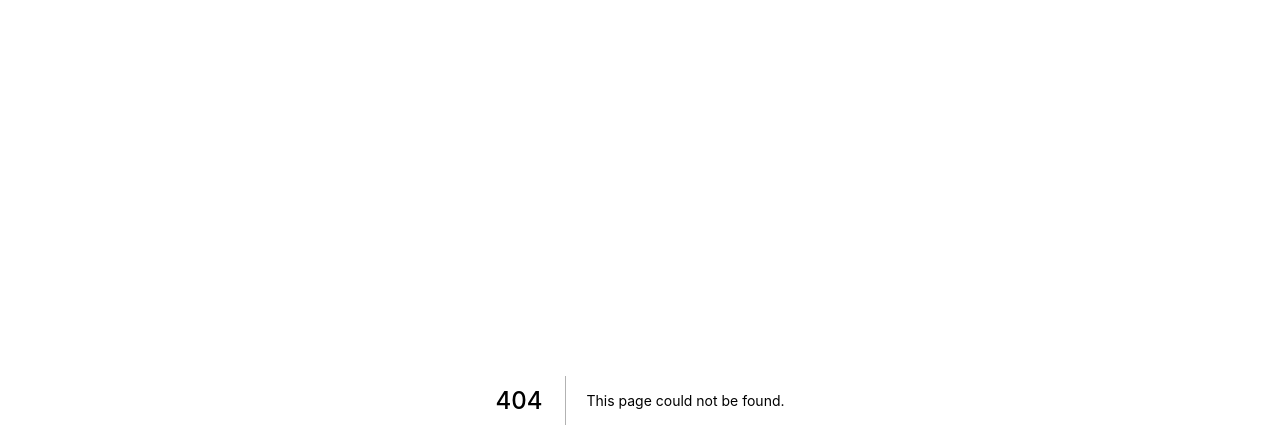
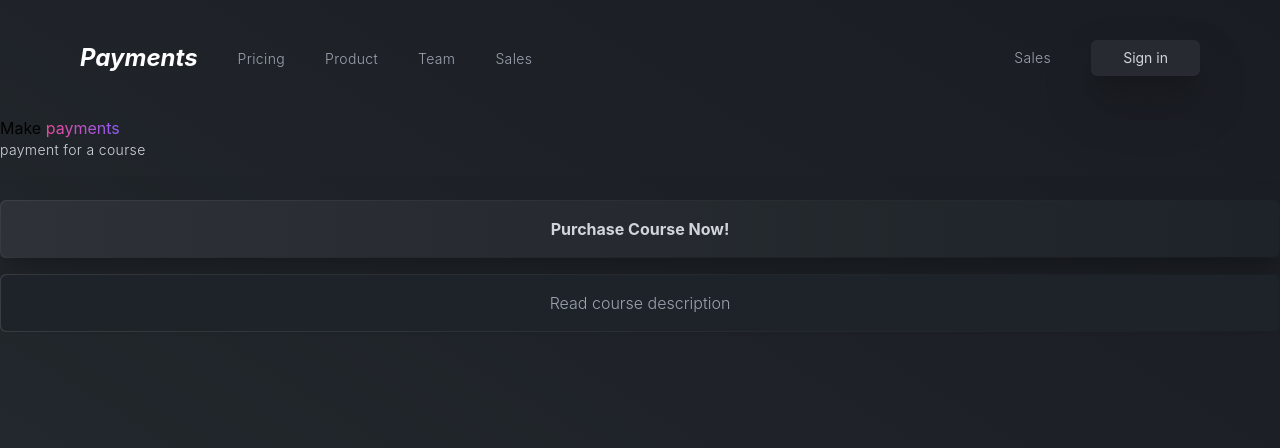
Before and after one commit to Snap96/https---github.com-Snap96-Elite-Academy, a Next.js app: page /payment in a window 1280 px wide. Before the commit this address had no page. Shown: the top 448 px of the page. Built offline with nearby package versions, Linux system fonts and the light colour scheme.

Commit message:
Add files via upload

```diff
--- /dev/null
+++ b/components/Element.js
@@ -0,0 +1,10 @@
+import React from "react";
+
+export const Element = ({ className }) => {
+  return (
+    <div
+      style={{ backfaceVisibility: "hidden", outline: "1px solid transparent" }}
+      className={`hidden md:block absolute  h-[50px] w-[300px] bg-white z-0 transform -skew-x-12 -rotate-12 ${className}`}
+    ></div>
+  );
+};
--- /dev/null
+++ b/components/Navbar.js
@@ -0,0 +1,52 @@
+import React from "react";
+export const Navbar = () => {
+  return (
+    <div className="flex flex-row items-center  justify-between px-20 py-10">
+      <div className="flex flex-row items-center">
+        <h1 className="font-bold italic text-2xl text-white mr-10">Payments</h1>
+        <ul className="flex flex-row space-x-10">
+          <li>
+            <a
+              href="#"
+              className="text-gray-400 text-sm tracking-wide font-light"
+            >
+              Pricing
+            </a>
+          </li>
+          <li>
+            <a
+              href="#"
+              className="text-gray-400 text-sm tracking-wide font-light"
+            >
+              Product
+            </a>
+          </li>
+          <li>
+            <a
+              href="#"
+              className="text-gray-400 text-sm tracking-wide font-light"
+            >
+              Team
+            </a>
+          </li>
+          <li>
+            <a
+              href="#"
+              className="text-gray-400 text-sm tracking-wide font-light"
+            >
+              Sales
+            </a>
+          </li>
+        </ul>
+      </div>
+      <div className="flex flex-row space-x-10 items-center">
+        <a href="#" className="text-gray-400 text-sm tracking-wide font-light">
+          Sales
+        </a>
+        <button className="bg-[#272A30] text-gray-300 px-8 text-sm py-2 rounded-md shadow-xl drop-shadow-2xl">
+          Sign in
+        </button>
+      </div>
+    </div>
+  );
+};
--- a/next.config.js
+++ b/next.config.js
@@ -1,6 +1,3 @@
-/** @type {import('next').NextConfig} */
-const nextConfig = {
+module.exports = {
   reactStrictMode: true,
 }
-
-module.exports = nextConfig
--- /dev/null
+++ b/pages/api/razorpay.js
@@ -0,0 +1,38 @@
+const Razorpay = require("razorpay");
+const shortid = require("shortid");
+
+export default async function handler(req, res) {
+  if (req.method === "POST") {
+    // Initialize razorpay object
+    const razorpay = new Razorpay({
+      key_id: process.env.RAZORPAY_KEY,
+      key_secret: process.env.RAZORPAY_SECRET,
+    });
+
+    // Create an order -> generate the OrderID -> Send it to the Front-end
+    // Also, check the amount and currency on the backend (Security measure)
+    const payment_capture = 1;
+    const amount = 499;
+    const currency = "ZAR";
+    const options = {
+      amount: (amount * 100).toString(),
+      currency,
+      receipt: shortid.generate(),
+      payment_capture,
+    };
+
+    try {
+      const response = await razorpay.orders.create(options);
+      res.status(200).json({
+        id: response.id,
+        currency: response.currency,
+        amount: response.amount,
+      });
+    } catch (err) {
+      console.log(err);
+      res.status(400).json(err);
+    }
+  } else {
+    // Handle any other HTTP method
+  }
+}
--- /dev/null
+++ b/pages/payment.js
@@ -0,0 +1,113 @@
+import Head from "next/head";
+import Image from "next/image";
+import { Element } from "../components/Element";
+import { Navbar } from "../components/Navbar";
+import styles from "../styles/Home.module.css";
+
+export default function Home() {
+  const makePayment = async () => {
+    console.log("here...");
+    const res = await initializeRazorpay();
+
+    if (!res) {
+      alert("Razorpay SDK Failed to load");
+      return;
+    }
+
+    // Make API call to the serverless API
+    const data = await fetch("/api/razorpay", { method: "POST" }).then((t) =>
+      t.json()
+    );
+    console.log(data);
+    var options = {
+      key: process.env.RAZORPAY_KEY, // Enter the Key ID generated from the Dashboard
+      name: "Elite academy",
+      currency: data.currency,
+      amount: data.amount,
+      order_id: data.id,
+      description: "payment for course",
+
+      handler: function (response) {
+        // Validate
+        alert(response.razorpay_payment_id);
+        alert(response.razorpay_order_id);
+        alert(response.razorpay_signature);
+      },
+      prefill: {
+        name: "elite academy",
+        email: "rkgcodes@gmail.com",
+        contact: "+279 999 9999",
+      },
+    };
+
+    const paymentObject = new window.Razorpay(options);
+    paymentObject.open();
+  };
+  const initializeRazorpay = () => {
+    return new Promise((resolve) => {
+      const script = document.createElement("script");
+      script.src = "https://checkout.razorpay.com/v1/checkout.js";
+      // document.body.appendChild(script);
+
+      script.onload = () => {
+        resolve(true);
+      };
+      script.onerror = () => {
+        resolve(false);
+      };
+
+      document.body.appendChild(script);
+    });
+  };
+  return (
+    <div>
+      <Head>
+        <title>Enrolling fees</title>
+        <meta
+          name="description"
+          content="Integrate payments in your React and Next.js application with TailwindCSS and Razorpay"
+        />
+
+      </Head>
+
+      <main className="font-Inter h-screen overflow-auto bg-gradient-to-tr from-[#252B30] to-[#191C22]">
+        <Navbar />
+        <Hero onClick={makePayment} />
+
+      </main>
+    </div>
+  );
+}
+
+const Hero = ({ onClick }) => {
+  return (
+    <div className="">
+      <div className="">
+        <h1 className="">
+          Make{" "}
+          <span className="bg-clip-text text-transparent bg-gradient-to-r from-pink-500 to-violet-500">
+            payments
+          </span>{" "}
+
+        </h1>
+        <p className="text-sm text-gray-300 font-light tracking-wide w-[300px] mb-10">
+        payment for a course
+        </p>
+        <div className="bg-gradient-to-r from-[#3e4044] to-[#1D2328] p-[1px] rounded-md mb-4">
+          <button
+            onClick={onClick}
+            className="bg-gradient-to-r from-[#2E3137] to-[#1D2328] rounded-md w-full py-4 shadow-xl drop-shadow-2xl text-gray-300 font-bold"
+          >
+            Purchase  Course Now!
+          </button>
+        </div>
+        <div className="bg-gradient-to-r from-[#3e4044] to-[#1D2328] p-[1px] rounded-md">
+          <button className="bg-gradient-to-r from-[#1D2328] to-[#1D2328] rounded-md w-full py-4 shadow-sm drop-shadow-sm text-gray-400 font-light">
+            Read course description
+          </button>
+        </div>
+      </div>
+
+    </div>
+  );
+};
--- a/tailwind.config.js
+++ b/tailwind.config.js
@@ -1,11 +1,15 @@
 module.exports = {
-  purge: ["./pages/**/*.{js,ts,jsx,tsx}","./comps/**/*.{js,ts,jsx,tsx}"],
-  darkMode: false,
+  content: [
+    "./pages/**/*.{js,ts,jsx,tsx}",
+    "./components/**/*.{js,ts,jsx,tsx}",
+  ],
+  mode: "jit",
   theme: {
-    extend: {},
-  },
-  variant: {
-    extend: {},
+    extend: {
+      fontFamily: {
+        Inter: ["Inter", "sans-serif"],
+      },
+    },
   },
   plugins: [],
-}
+};
```
Also changed, not shown: package.json (+12 -13 lines), pages/_app.js (+3 -4 lines), 1 other file (tests, documents, lock files or other folders).
